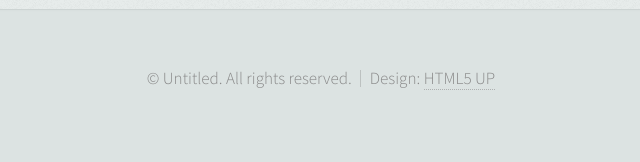
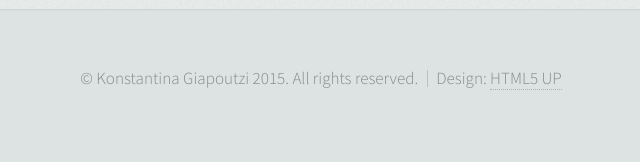
Before and after one commit to gkonstantina/gkonstantina.github.io, a plain HTML site: page index.html in a window 1280 px wide. Shown: the part 3589-3751 px from the top of the page, 447-1087 px from the left. Drawn offline with Linux system fonts and the light colour scheme.

Commit message:
changed page title

```diff
--- a/index.html
+++ b/index.html
@@ -6,7 +6,7 @@
 -->
 <html>
 	<head>
-		<title>Prologue by HTML5 UP</title>
+		<title>Konstantina Giapoutzi</title>
 		<meta http-equiv="content-type" content="text/html; charset=utf-8" />
 		<meta name="description" content="" />
 		<meta name="keywords" content="" />
@@ -245,7 +245,7 @@
 
 				<!-- Copyright -->
 					<ul class="copyright">
-						<li>&copy; Untitled. All rights reserved.</li><li>Design: <a href="http://html5up.net">HTML5 UP</a></li>
+						<li>&copy; Konstantina Giapoutzi 2015. All rights reserved.</li><li>Design: <a href="http://html5up.net">HTML5 UP</a></li>
 					</ul>
 
 			</div>
```
